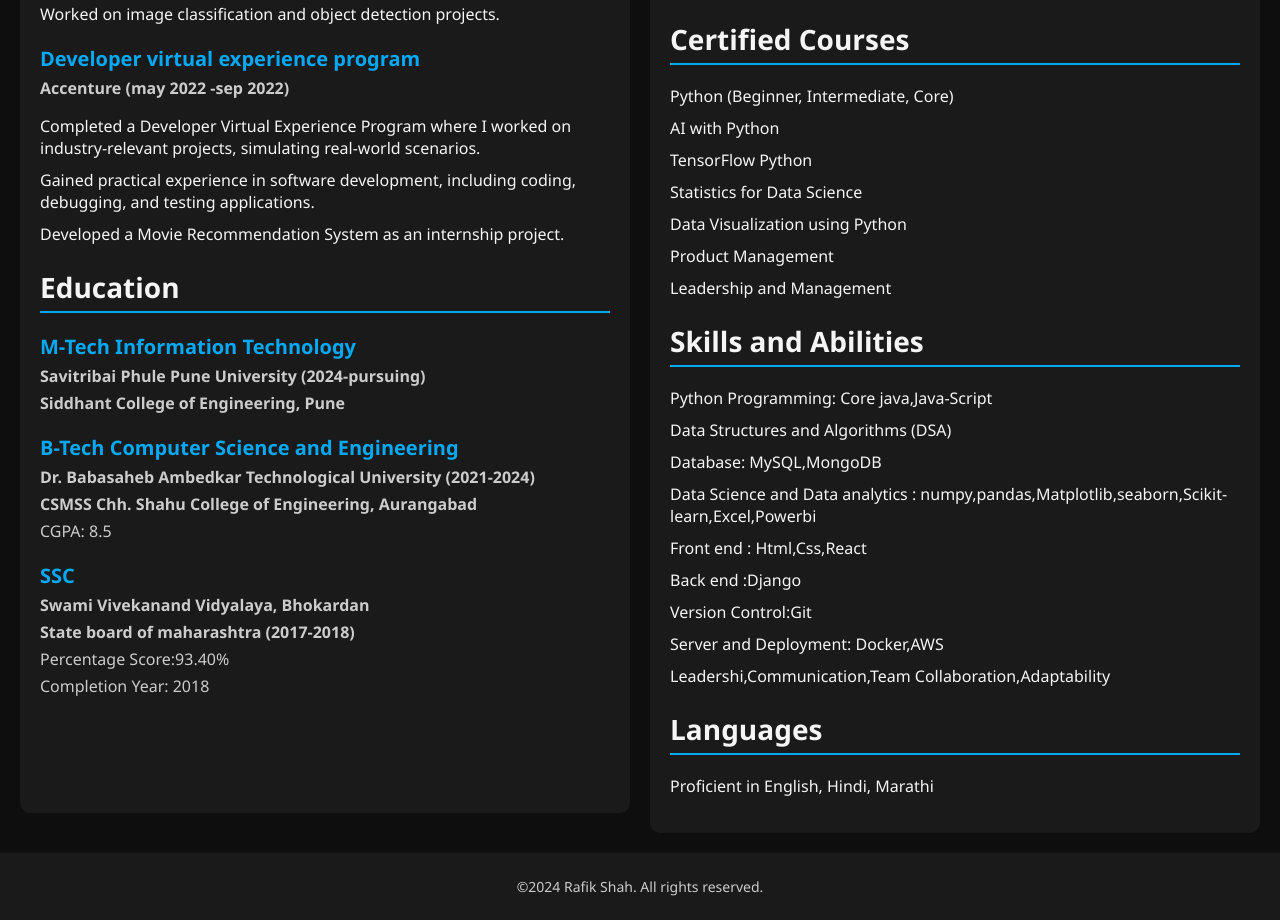
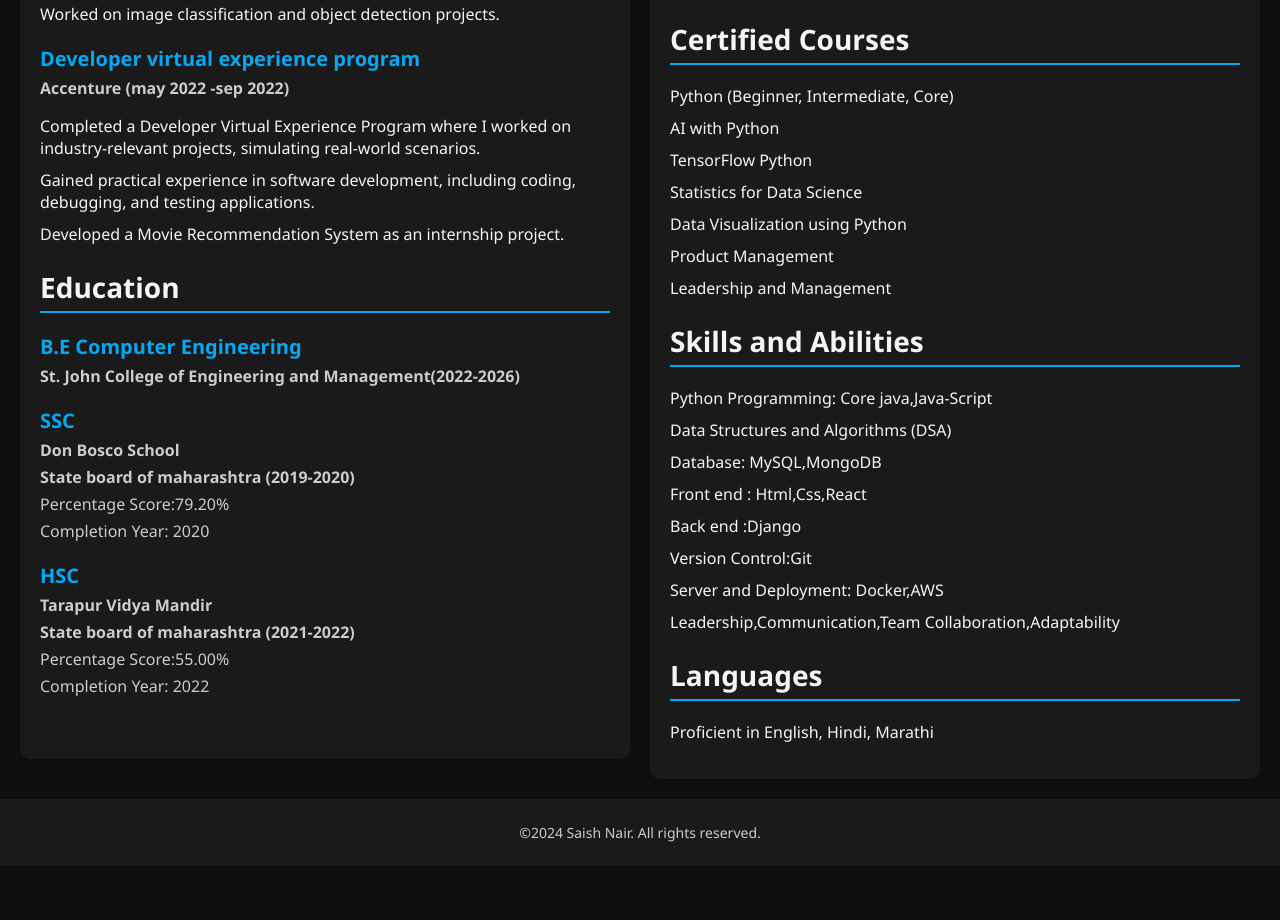
Before and after one commit to SaishNair/my-resume, a plain HTML site: page index.html in a window 1280 px wide. Shown: the part 736-1656 px from the top of the page. After the commit the page ends 1602 px from the top, so only its background shows below. Drawn offline with Linux system fonts and the light colour scheme.

Commit message:
Update index.html

```diff
--- a/index.html
+++ b/index.html
@@ -4,7 +4,7 @@
 <head>
     <meta charset="UTF-8">
     <meta name="viewport" content="width=device-width, initial-scale=1.0">
-    <title>Rafik Shah - Resume</title>
+    <title>Saish Nair - Resume</title>
     <!-- Font Awesome for icons -->
     <link rel="stylesheet" href="https://cdnjs.cloudflare.com/ajax/libs/font-awesome/6.0.0-beta3/css/all.min.css">
     <style>
@@ -176,14 +176,13 @@
 
 <body>
     <header>
-        <h1>Rafik Shah</h1>
+        <h1>Saish Nair</h1>
         <p>AI, Data Science, and Machine Learning Enthusiast committed to driving innovation and delivering impactful solutions.</p>
         <div class="contact-info">
             <ul>
-                <li><i class="fas fa-phone-alt"></i>7028352298</li>
-                <li><i class="fas fa-envelope"></i> <a href="mailto:rafikshah3262@gmail.com">rafikshah3262@gmail.com</a></li>
-                <li><i class="fab fa-linkedin"></i> <a href="https://www.linkedin.com/in/rafik-shah-179875209/" target="_blank">LinkedIn</a></li>
-                <li><i class="fab fa-github"></i> <a href="https://github.com/RAFIKSHA" target="_blank">GitHub</a></li>
+                <li><i class="fas fa-phone-alt"></i>9158915622</li>
+                <li><i class="fas fa-envelope"></i> <a href="mailto:122saish2024@sjcem.edu.in">122saish2024@sjcem.edu.in</a></li>
+                <li><i class="fab fa-github"></i> <a href="https://github.com/SaishNair" target="_blank">GitHub</a></li>
             </ul>
         </div>
     </header>
@@ -193,7 +192,7 @@
             <section id="experience">
                 <h2>Experience</h2>
                 <div class="experience-item">
-                    <h3>Python Developer and Trainer</h3>
+                    <h3>Python And Web Developer</h3>
                     <p><strong>Campus Credentials Pvt. Ltd. (Oct 2023 - Present)</strong></p>
                     <ul>
                         <li>Designed engaging lessons and hands-on activities for Python training.</li>
@@ -224,26 +223,28 @@
 
             <section id="education">
                 <h2>Education</h2>
-                <div class="education-item">
-                    <h3>M-Tech Information Technology</h3>
-                    <p><strong>Savitribai Phule Pune University (2024-pursuing)</strong></p>
-                    <p><strong>Siddhant College of Engineering, Pune</strong></p>
-                </div>
 
                 <div class="education-item">
-                    <h3>B-Tech Computer Science and Engineering</h3>
-                    <p><strong>Dr. Babasaheb Ambedkar Technological University (2021-2024)</strong></p>
-                    <p><strong>CSMSS Chh. Shahu College of Engineering, Aurangabad</strong></p>
-                    <p>CGPA: 8.5</p>
+                    <h3>B.E Computer Engineering</h3>
+                    <p><strong>St. John College of Engineering and Management(2022-2026)</strong></p>
                 </div>
 
                 <div class="education-item">
                     <h3>SSC</h3>
-                    <p><strong>Swami Vivekanand Vidyalaya, Bhokardan</strong></p>
-                    <p><strong>State board of maharashtra (2017-2018)</strong></p>
-                    <p>Percentage Score:93.40%</p>
-                    <p>Completion Year: 2018</p>
+                    <p><strong>Don Bosco School</strong></p>
+                    <p><strong>State board of maharashtra (2019-2020)</strong></p>
+                    <p>Percentage Score:79.20%</p>
+                    <p>Completion Year: 2020</p>
                 </div>
+
+                 <div class="education-item">
+                    <h3>HSC</h3>
+                    <p><strong>Tarapur Vidya Mandir</strong></p>
+                    <p><strong>State board of maharashtra (2021-2022)</strong></p>
+                    <p>Percentage Score:55.00%</p>
+                    <p>Completion Year: 2022</p>
+                </div>
+
             </section>
         </div>
 
@@ -285,12 +286,11 @@
                     <li>Python Programming: Core java,Java-Script</li>
                     <li>Data Structures and Algorithms (DSA)</li>
                     <li>Database: MySQL,MongoDB</li>
-                    <li>Data Science and Data analytics : numpy,pandas,Matplotlib,seaborn,Scikit-learn,Excel,Powerbi</li>
                     <li>Front end : Html,Css,React</li>
                     <li>Back end :Django</li>
                     <li>Version Control:Git</li>
                     <li>Server and Deployment: Docker,AWS</li>
-                    <li>Leadershi,Communication,Team Collaboration,Adaptability</li>
+                    <li>Leadership,Communication,Team Collaboration,Adaptability</li>
 
                 </ul>
             </section>
@@ -305,7 +305,7 @@
     </div>
 
     <footer>
-        <p>©2024 Rafik Shah. All rights reserved.</p>
+        <p>©2024 Saish Nair. All rights reserved.</p>
     </footer>
 
 </body>
```
